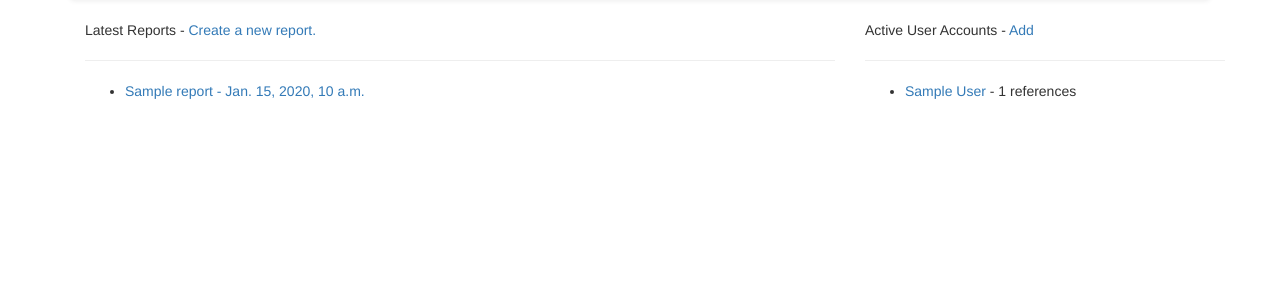
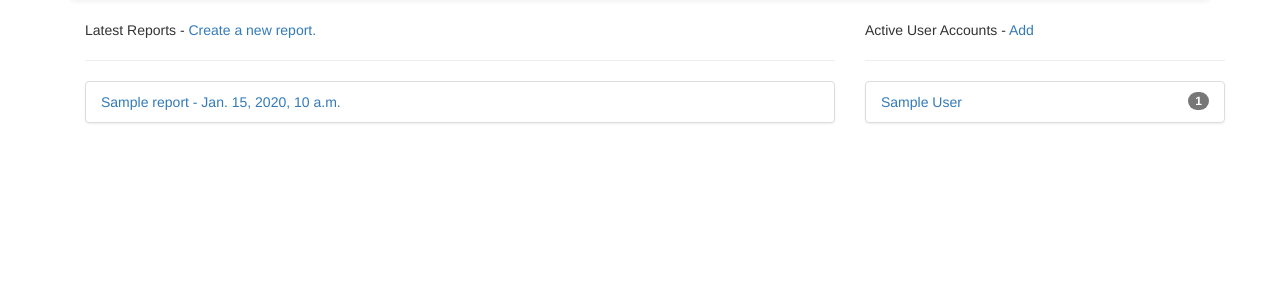
Before and after one commit to e36/rtrack, a Django app: page / in a window 1280 px wide. Shown: the part 52-352 px from the top of the page. Run offline with Django 3.2, Linux system fonts and the light colour scheme; a user stored in the database is signed in; tables that the repository leaves empty hold one stand-in row (values such as "Sample post"); some libraries are stand-ins or nearby versions.

Commit message:
Changed the index tables to use bootstrap list groups.

```diff
--- a/rtrack/templates/rtrack/index.html
+++ b/rtrack/templates/rtrack/index.html
@@ -8,9 +8,9 @@
         <p>Latest Reports - <a href="{% url 'createreport' %}">Create a new report.</a></p>
         <hr>
         {% if report_list %}
-            <ul>
+            <ul class="list-group">
                 {% for report in report_list %}
-                <li><a href="{% url 'report' report.id %}">{{ report.title }} - {{ report.last_updated }}</a></li>
+                <li class="list-group-item"><a href="{% url 'report' report.id %}">{{ report.title }} - {{ report.last_updated }}</a></li>
                 {% endfor %}
             </ul>
         {% else %}
@@ -24,9 +24,9 @@
         Active User Accounts - <a href="{% url 'create_user' %}">Add</a>
         <hr>
         {% if refdata %}
-            <ul>
+            <ul class="list-group">
                 {% for user in refdata %}
-                    <li><a href="{% url 'user_page' user.name %}">{{ user.name }}</a> - {{ user.count }} references</li>
+                    <li class="list-group-item"><a href="{% url 'user_page' user.name %}">{{ user.name }}</a> <span class="badge">{{ user.count }}</span></li>
                 {% endfor %}
             </ul>
         {% else %}
```
